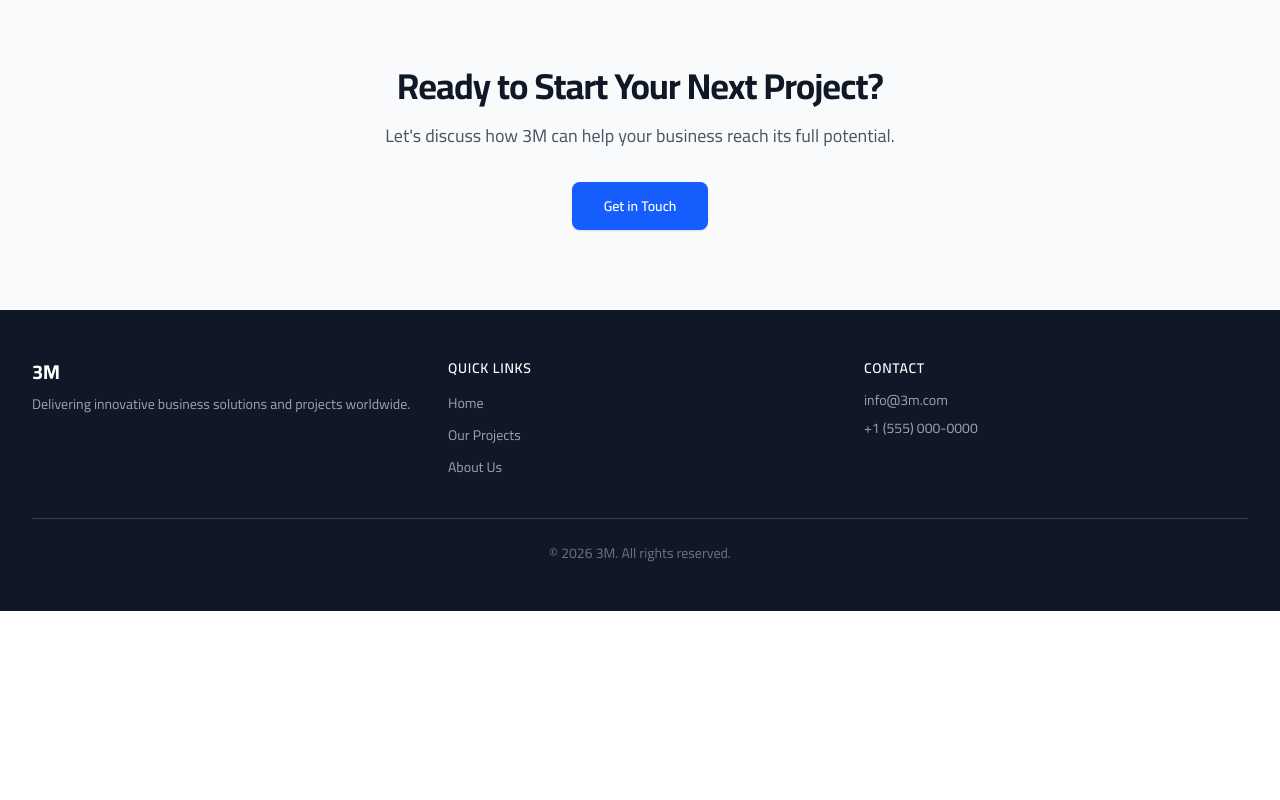
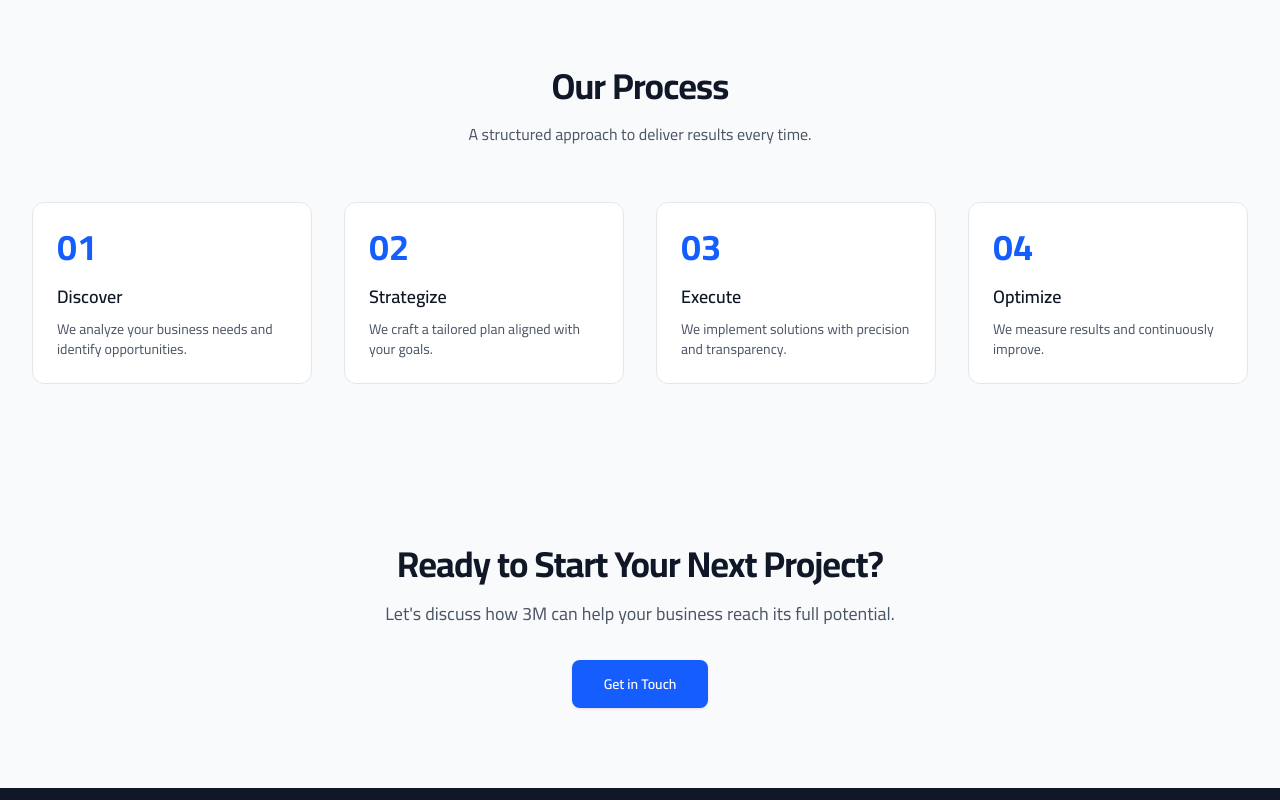
Before and after one commit to threemteach/3M-try-3, a Next.js app: page / in a window 1280 px wide. Shown: the part 1320-2120 px from the top of the page. Before the commit the page ends 1931 px from the top, so only its background shows below. Built offline with nearby package versions, Linux system fonts and the light colour scheme.

Commit message:
feat: add Process section to home page with 4 steps

```diff
--- a/src/app/page.tsx
+++ b/src/app/page.tsx
@@ -76,6 +76,34 @@ export default function Home() {
       </section>
 
       <section className="bg-gray-50 px-4 py-20 sm:px-6 lg:px-8">
+        <div className="mx-auto max-w-7xl">
+          <h2 className="text-center text-3xl font-bold tracking-tight text-gray-900 sm:text-4xl">
+            Our Process
+          </h2>
+          <p className="mx-auto mt-4 max-w-2xl text-center text-gray-600">
+            A structured approach to deliver results every time.
+          </p>
+          <div className="mt-14 grid grid-cols-1 gap-8 sm:grid-cols-2 lg:grid-cols-4">
+            {[
+              { step: "01", title: "Discover", description: "We analyze your business needs and identify opportunities." },
+              { step: "02", title: "Strategize", description: "We craft a tailored plan aligned with your goals." },
+              { step: "03", title: "Execute", description: "We implement solutions with precision and transparency." },
+              { step: "04", title: "Optimize", description: "We measure results and continuously improve." },
+            ].map((item) => (
+              <article
+                key={item.step}
+                className="rounded-xl border border-gray-200 bg-white p-6"
+              >
+                <div className="text-4xl font-bold text-blue-600">{item.step}</div>
+                <h3 className="mt-4 text-lg font-semibold text-gray-900">{item.title}</h3>
+                <p className="mt-2 text-sm text-gray-600">{item.description}</p>
+              </article>
+            ))}
+          </div>
+        </div>
+      </section>
+
+      <section className="bg-gray-50 px-4 py-20 sm:px-6 lg:px-8">
         <div className="mx-auto max-w-4xl text-center">
           <h2 className="text-3xl font-bold tracking-tight text-gray-900 sm:text-4xl">
             Ready to Start Your Next Project?
```
